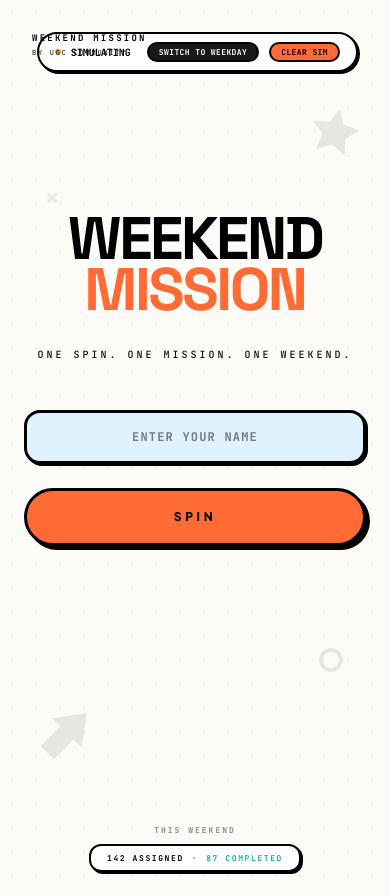
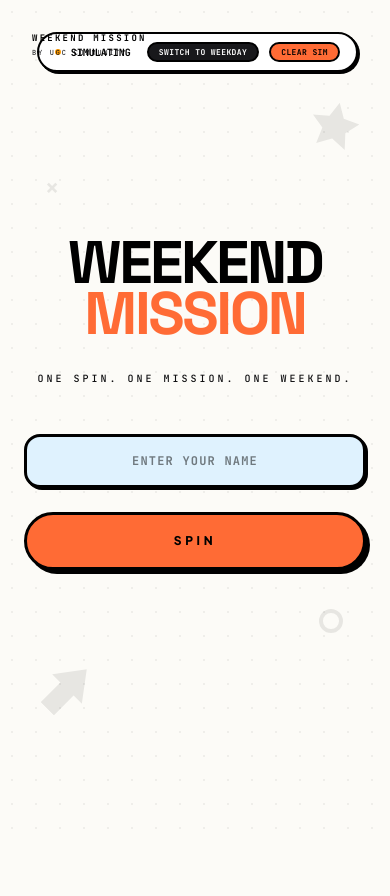
Before and after one commit to liyan-nk/weekend-mission, a React (Vite) app: page / in a window 390 px wide. Both pictures are taken after a click on the button "FORCE WEEKEND". After the commit the page ends 844 px from the top, so only its background shows below. Built offline with nearby package versions, Linux system fonts and the light colour scheme; no server answers; the database is empty.

Commit message:
responsiveness: App.tsx safe areas and dvh height bounds

```diff
--- a/src/App.tsx
+++ b/src/App.tsx
@@ -235,7 +235,7 @@ export default function App() {
       )}
 
       {/* Main Single Page View Container */}
-      <div className="relative z-10 w-full min-h-[100dvh] flex flex-col justify-between overflow-hidden">
+      <div className="relative z-10 w-full h-[100dvh] max-h-[100dvh] flex flex-col justify-between overflow-hidden pt-[calc(env(safe-area-inset-top,0px)+1.5rem)] pb-[calc(env(safe-area-inset-bottom,0px)+1.5rem)]">
         {/* Error Alert Display */}
         {errorMsg && (
           <div className="absolute top-20 left-6 right-6 z-50 flex justify-center pointer-events-none">
```
